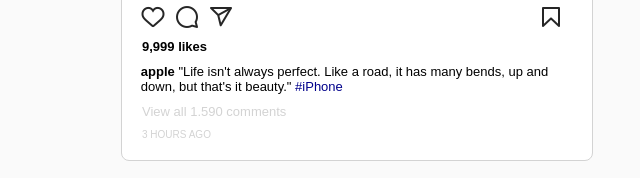
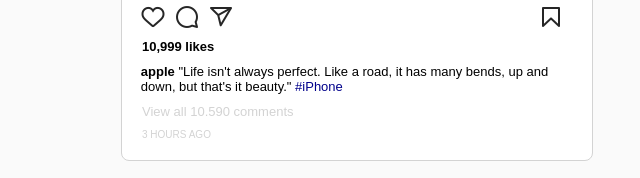
Before and after one commit to adtya03/instagram, a plain HTML site: page index.html in a window 1280 px wide. Shown: the part 660-838 px from the top of the page, 108-748 px from the left. Drawn offline with nearby package versions, Linux system fonts and the light colour scheme.

Commit message:
Update index.html

```diff
--- a/index.html
+++ b/index.html
@@ -77,7 +77,7 @@
                 <img src="image/icons/10.png">
             </div>
             <div class="likes">
-                9,999 likes
+                10,999 likes
             </div>
             <div class="comments">
                 <span class="title">apple</span>
@@ -86,7 +86,7 @@
                 <span class="hashtag">#iPhone</span>
             </div>
             <div class="count">
-                View all 1.590 comments
+                View all 10.590 comments
             </div>
             <div class="time">
                 3 HOURS AGO
```
